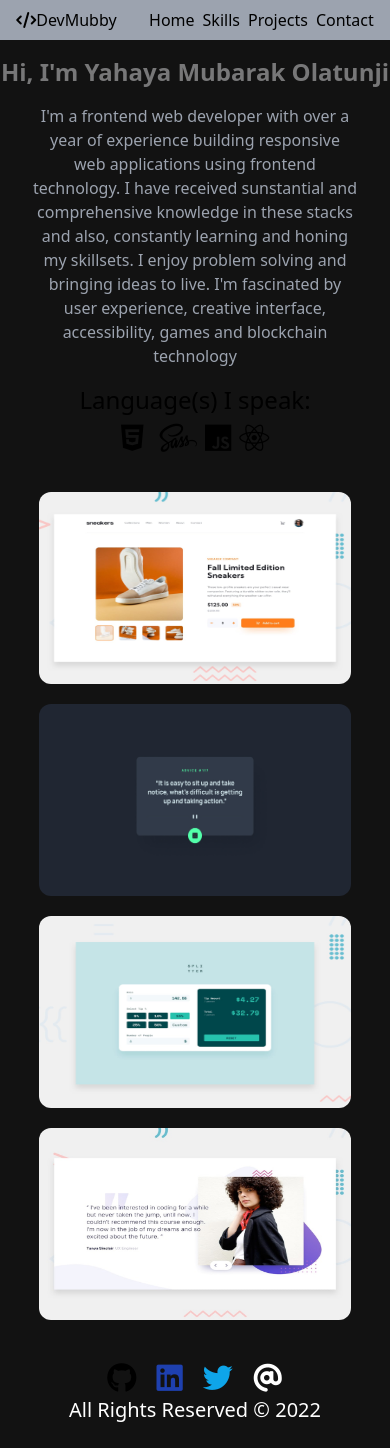
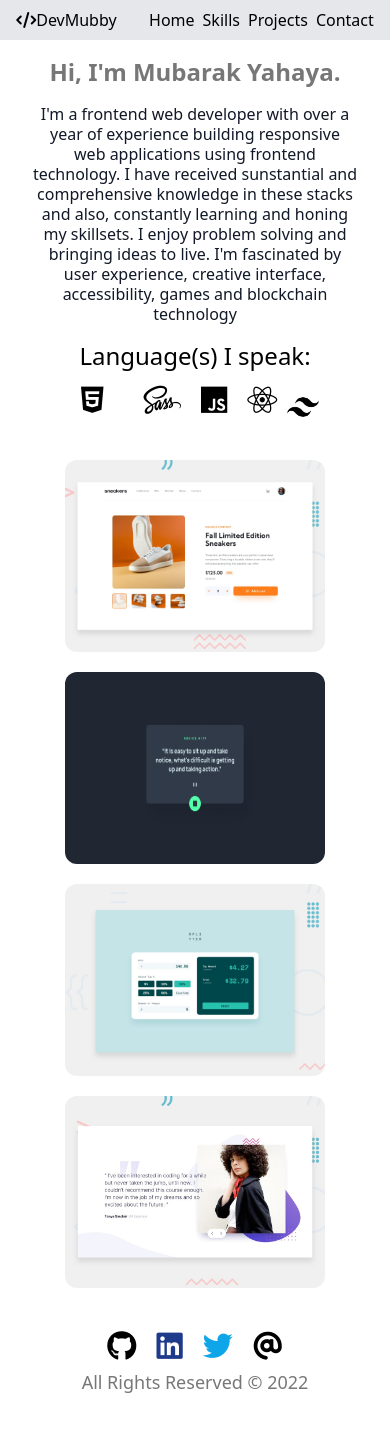
Before and after one commit to lilmubby/my-portfolio, a React (Vite) app: page / in a window 390 px wide. After the commit the page ends 1424 px from the top, so only its background shows below. Built offline with nearby package versions, Linux system fonts and the light colour scheme.

Commit message:
complete mobile layout

```diff
--- a/src/App.css
+++ b/src/App.css
@@ -0,0 +1,5 @@
+*{
+  box-sizing: border-box;
+  margin: 0;
+  padding: 0;
+}
--- a/src/App.jsx
+++ b/src/App.jsx
@@ -8,7 +8,7 @@ function App() {
   // const [count, setCount] = useState(0)
 
   return (
-    <div className="bg-dark w-full min-h-screen">
+    <div className="bg-white min-h-screen min-w-full">
       <Header />
       <Main />
       <Footer />
--- a/src/components/About.jsx
+++ b/src/components/About.jsx
@@ -3,9 +3,9 @@
 function About() {
 
   return (
-    <section id="about">
-      <h1 className="text-center text-2xl text-ash py-4 font-bold">Hi, I'm Yahaya Mubarak Olatunji</h1>
-      <p className="w-5/6 text-center m-auto text-gray-400 font-normal text-base">
+    <section id="About ">
+      <h1 className="text-center text-2xl text-ash py-4 font-bold">Hi, I'm Mubarak Yahaya.</h1>
+      <p className="w-5/6 text-center m-auto text-gray-900 font-normal text-base leading-tight">
         I'm a frontend web developer with over a year of experience
         building responsive web applications using frontend technology.
         I have received sunstantial and comprehensive knowledge in these stacks and also,
--- a/src/components/Contact.jsx
+++ b/src/components/Contact.jsx
@@ -10,7 +10,7 @@ const contactMe = [
     name: `LinkedIn`,
     font: `fa-brands fa-linkedin`,
     link: `https://www.linkedin.com/in/mubarak-yahaya-3548271a5/`,
-    color: `text-blue-800`
+    color: `text-blue-900`
   },
   {
     name: `Twitter`,
@@ -22,7 +22,7 @@ const contactMe = [
     name: `email`,
     font: `fa-solid fa-at`,
     link: `mailto:yahayamubarak447@gmail.com`,
-    color: `text-white`
+    color: `text-black`
   }
 ];
 
@@ -30,7 +30,7 @@ const contactMe = [
 function Contact(props) {
 
   return (
-    <section id="contact" className="flex justify-center gap-5" >
+    <section id="Contact" className="flex justify-center gap-5" >
       {contactMe.map((contactArr, index) => {
         return <a href={contactArr.link} key={index} target="_blank"
         className="text-3xl " >
--- a/src/components/Footer.jsx
+++ b/src/components/Footer.jsx
@@ -3,7 +3,7 @@ function Footer(props) {
   return (
     <footer className="py-6" >
       <Contact />
-      <p className="copyright text-center text-xl text-white">
+      <p className="copyright text-center text-lg py-1 text-ash">
         All Rights Reserved &copy; 2022
       </p>
     </footer>
--- a/src/components/Header.jsx
+++ b/src/components/Header.jsx
@@ -6,7 +6,7 @@ import NavBar from './Navbar';
 function Header(props) {
 
   return (
-    <header className='flex justify-around bg-gray-400 py-2'>
+    <header className='flex justify-around bg-gray-200 py-2 sticky top-0 z-30'>
       <a>
         {/* <img src={avatar} alt="avatar" /> */}
         <i className='fa-solid fa-code'></i>
--- a/src/components/Projects.jsx
+++ b/src/components/Projects.jsx
@@ -38,8 +38,8 @@ function Projects(props) {
       {projects.map((project, index) => {
         return (
           <div key={index} className="relative" >
-            <img src={project.src} alt={project.name} className=" h-48  z-20 w-4/5 block m-auto rounded-xl" />
-            <div className="absolute bg-gray-50 hidden inset-0 z-0 h-48 w-4/5 m-auto rounded-xl text-center pt-20">
+            <img src={project.src} alt={project.name} className=" h-48 w-4/6 z-20 block m-auto rounded-xl" />
+            <div className="absolute bg-gray-50 hidden inset-0 z-0 h-48 w-4/6 m-auto rounded-xl text-center pt-20">
               <h3>{project.name}</h3>
               <a href={project.github} target="_blank" className="" >Github |</a>
               <a href={project.live} target="_blank"> Live</a>
--- a/src/components/Skills.jsx
+++ b/src/components/Skills.jsx
@@ -1,4 +1,4 @@
-// import tailwind from "../assets/downlod.png"
+import tailwind from "../assets/icon.png"
 const skill = [
   {
     name: `HTML5`,
@@ -6,7 +6,7 @@ const skill = [
   },
   {
     name: `CSS3`,
-    font: `fa-brands fa-css3-alt">`
+    font: `fa-brands fa-css3">`
   },
   // {
   //   name: `Tailwind CSS`,
@@ -32,12 +32,12 @@ const skill = [
 function Skills(props) {
 
   return (
-    <section id="skills" className="text-center p-4">
+    <section id="Skills" className="text-center p-4">
     <p className="text-2xl">Language(s) I speak:</p>
       {skill.map((x, index) =>{
-        return <i className={`${x.font} text-3xl p-1`} key={index}></i>
+        return <i className={`${x.font} text-3xl p-2.5`} key={index}></i>
       })}
-    {/* <img src={tailwind} alt="tailwind" /> */}
+    <img src={tailwind} alt="tailwind" className="h-8 inline " />
     </section>
   )
 }
```
Also changed, not shown: src/assets/icon.png (added).
